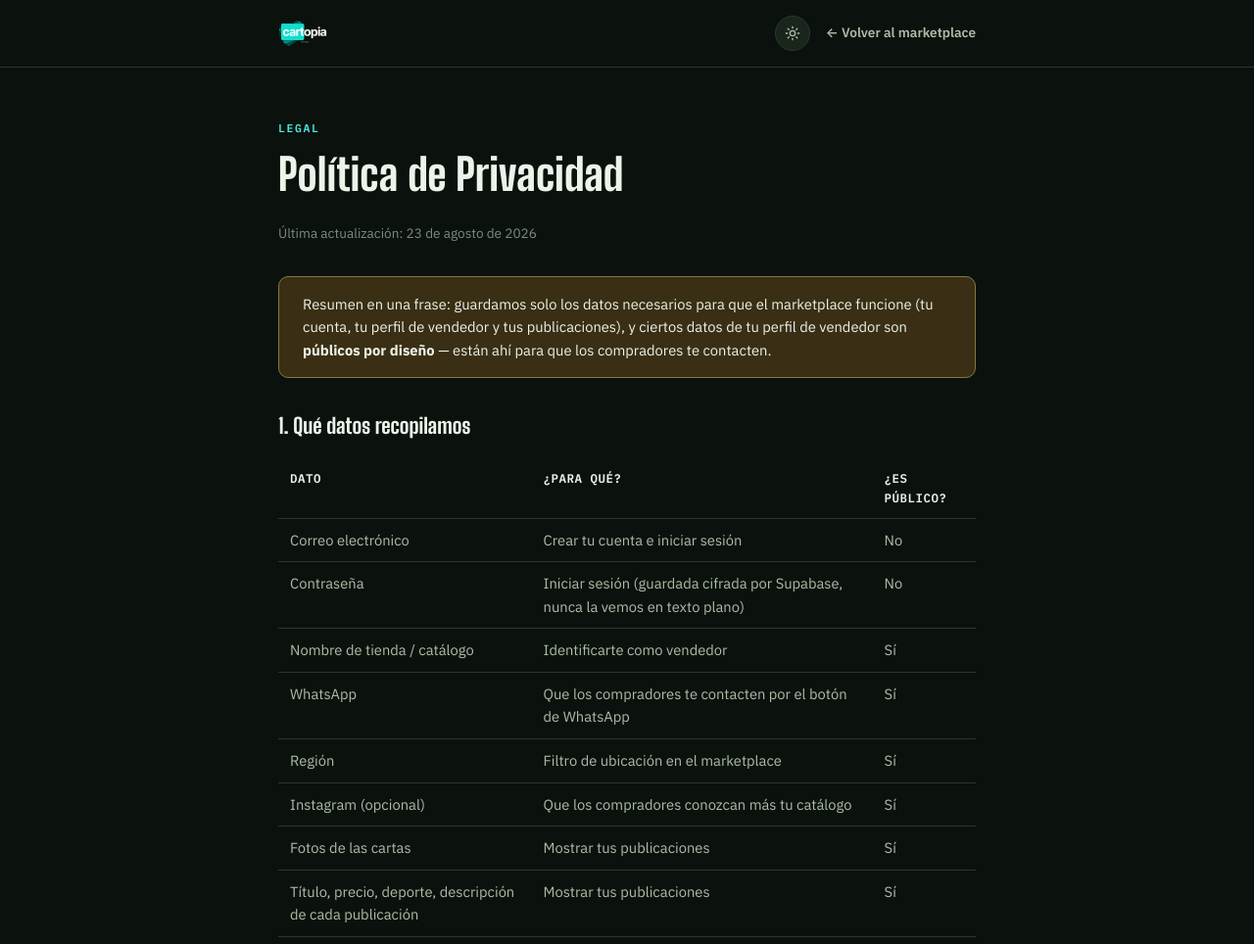
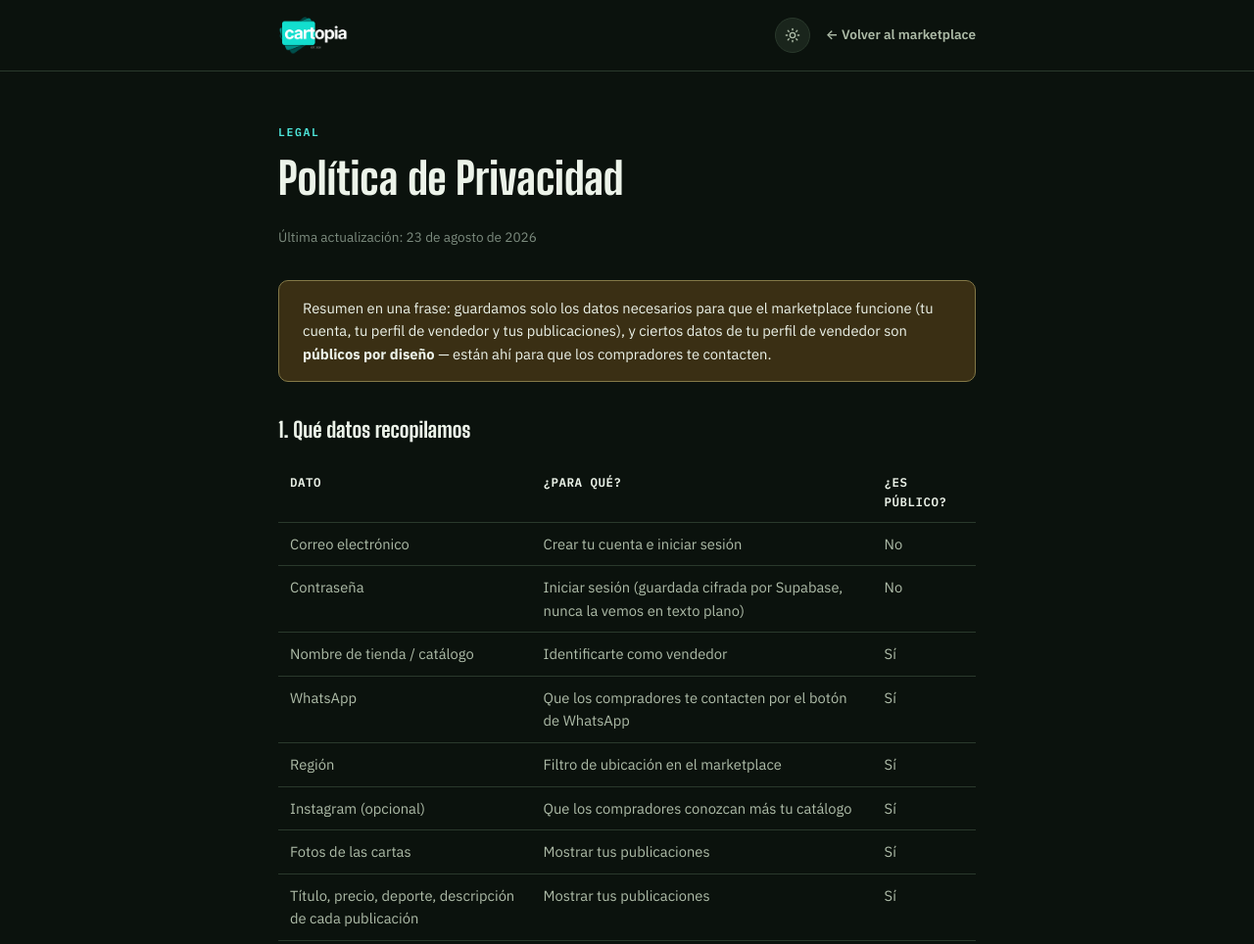
Before and after one commit to zunare/cartopia, a plain HTML site: page privacidad.html in a window 1280 px wide. Shown: the top 964 px of the page at 98% size. Drawn offline with Linux system fonts and the light colour scheme.

Commit message:
Update privacidad.html

```diff
--- a/privacidad.html
+++ b/privacidad.html
@@ -23,7 +23,7 @@
   :root{
     --paper:#F2F5EF; --surface:#FFFFFF; --surface-2:#E8ECE3; --border:#D6DCCE;
     --ink:#121A15; --ink-soft:#4C5A4F; --ink-faint:#7B8A7E;
-    --accent:#0E8C86; --accent-strong:#0B7873; --on-accent:#F4FFF8;
+    --accent:#188179; --accent-strong:#10746C; --on-accent:#F4FFF8;
     --gold-soft:#F4E7C8; --gold:#B9821F;
     --font-display:'Big Shoulders Display', system-ui, sans-serif;
     --font-body:'IBM Plex Sans', system-ui, -apple-system, sans-serif;
@@ -60,7 +60,7 @@
   .brand{display:flex; align-items:center; gap:8px; font-family:var(--font-display); font-weight:900; font-size:1.3rem; text-decoration:none; color:var(--ink);}
   .brand .mark{width:22px; height:22px; border-radius:6px; background:linear-gradient(155deg, var(--accent), var(--accent-strong)); position:relative; flex:none;}
   .brand .mark::after{content:""; position:absolute; inset:4px; border:2px solid var(--on-accent); border-radius:2px; opacity:.75;}
-  .brand-logo{ height:28px; width:auto; display:block; }
+  .brand-logo{ height:40px; width:auto; display:block; }
   .logo-for-light{ display:none; }
   :root[data-theme="light"] .logo-for-dark{ display:none; }
   :root[data-theme="light"] .logo-for-light{ display:block; }
```
